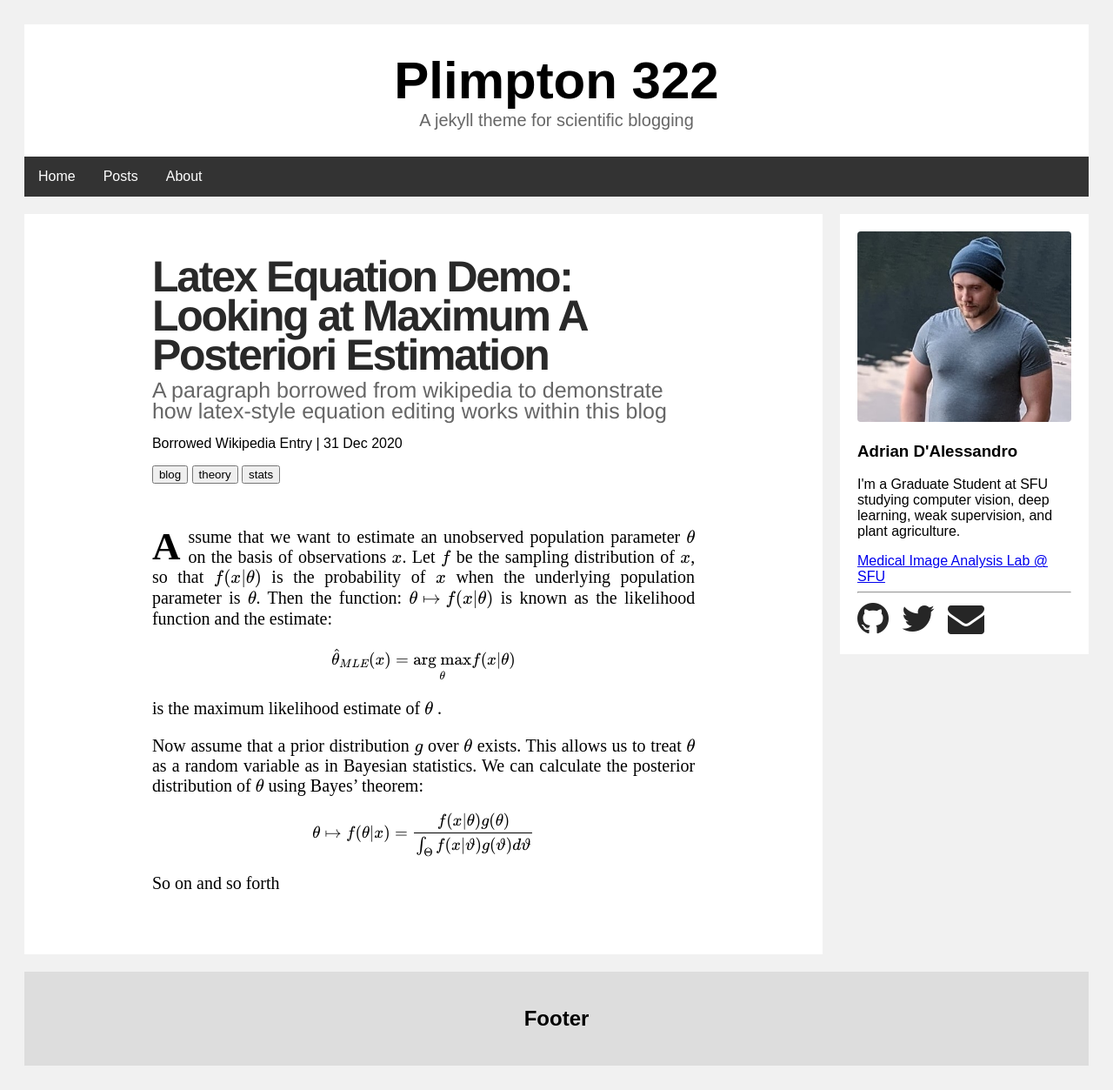
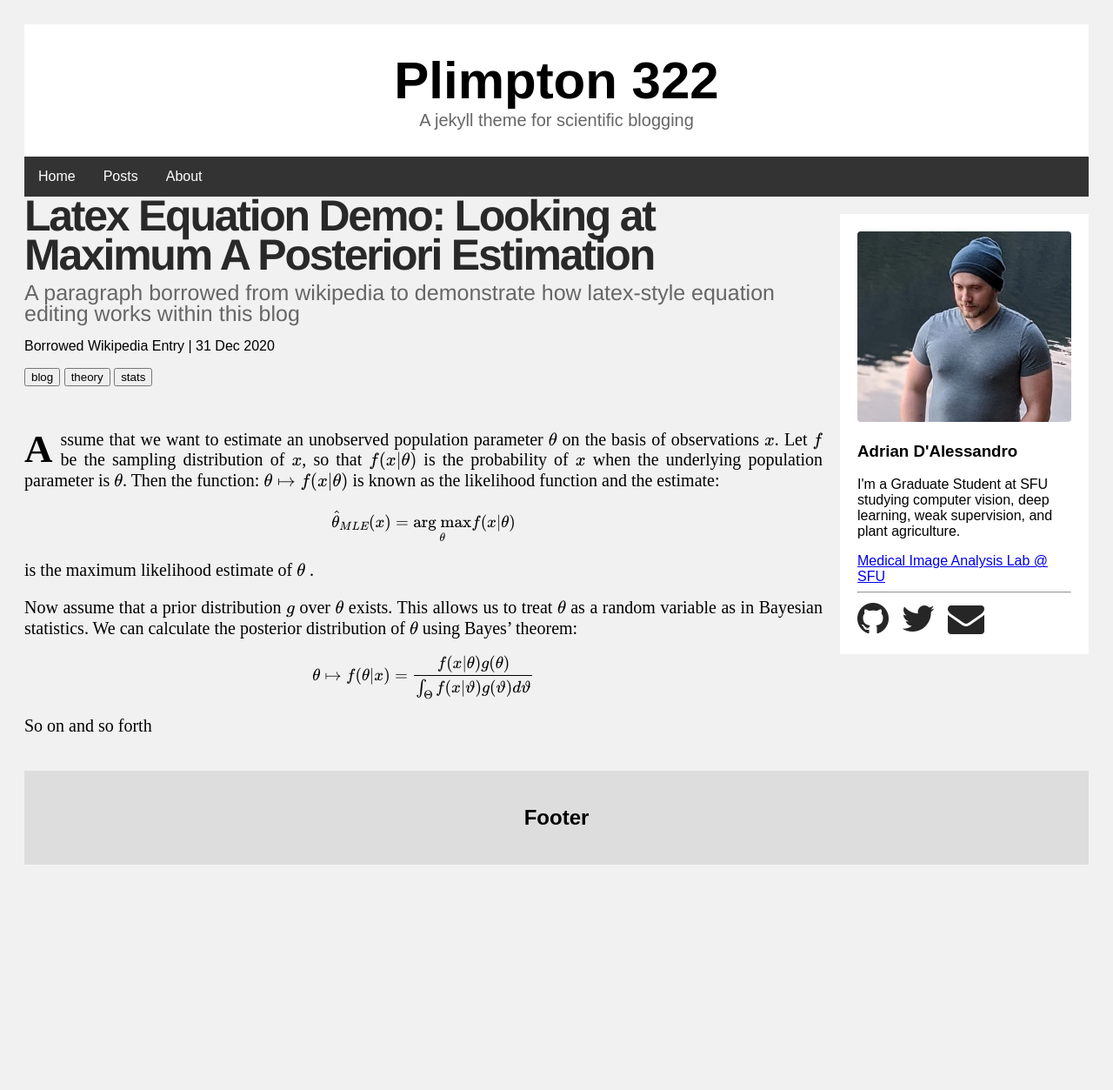
Before and after one commit to adrian-dalessandro/Plimpton322, a Jekyll site: the page built from _posts/2020-12-31-example-latex-math.md, in a window 1280 px wide. Shown: the whole page at 87% size. Built offline with Jekyll 4.4.1, drawn with Linux system fonts in a browser that asks for light colours; formulas are drawn with MathJax 3; after the commit the page ends 1022 px from its top, so only the background shows below that.

Commit message:
Update columns.html

```diff
--- a/_includes/columns.html
+++ b/_includes/columns.html
@@ -1,8 +1,6 @@
 <div class="row">
   <div class="leftcolumn">
-    <div class="card">
       {{ include.content }}
-    </div>
   </div>
   <div class="rightcolumn">
     <div class="card">
```
